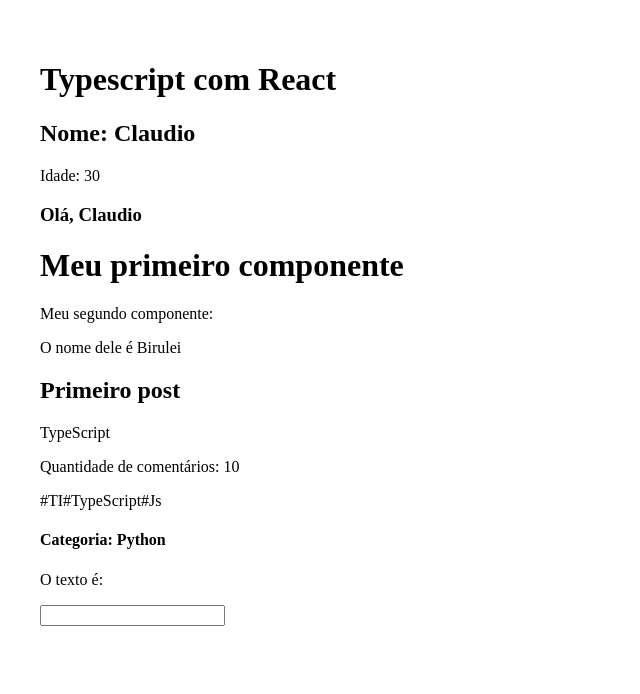
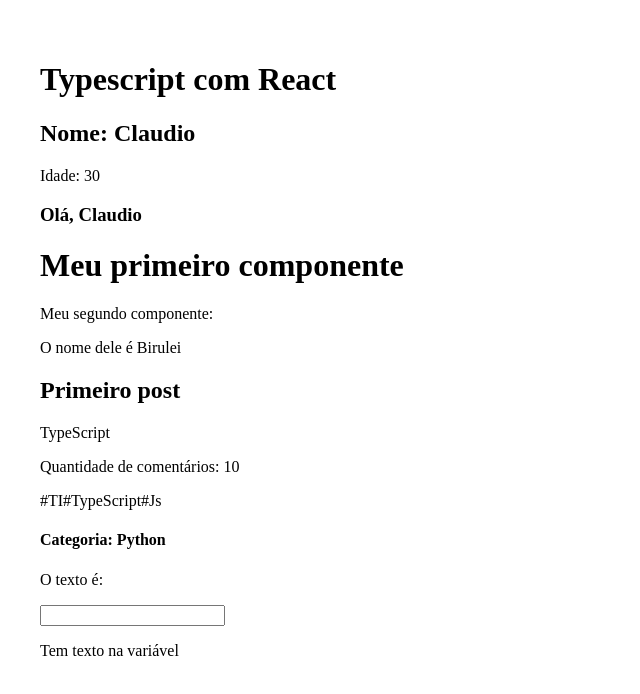
Before and after one commit to clacerda/React_Aulas_ProfMateusBattisti, a React (Create React App) app in the folder INTERMEDIARIO_TYPESCRIPT/11_react_com_ts/: page / in a window 1280 px wide. Shown: the top 694 px of the page, without its empty margins (0-640 px from the left). Built offline with nearby package versions, Linux system fonts and the light colour scheme.

Commit message:
Aula Type

```diff
--- a/INTERMEDIARIO_TYPESCRIPT/11_react_com_ts/src/App.tsx
+++ b/INTERMEDIARIO_TYPESCRIPT/11_react_com_ts/src/App.tsx
@@ -9,6 +9,9 @@ import Destructuring, {Category} from "./components/Destructuring";
 
 //6 - useState
 import State from "./components/State";
+
+//8 - Type
+type textOrNull = string | null;
 
 function App() {
 
@@ -25,7 +28,11 @@ function App() {
     return `Olá, ${name}`;
   }
 
+  //8 - Types
+  const myText:textOrNull = "Tem algum texto aqui"
+  let mySecondText:textOrNull = null;
 
+  mySecondText = null;
 
   return (
     <div className="App">
@@ -46,6 +53,14 @@ function App() {
                       category={Category.PY} />
 
       <State />
+      {
+        myText &&
+        <p>Tem texto na variável</p>
+      }
+      {
+        mySecondText &&
+        <p>Tem texto na variável 2</p>
+      }
     </div>
   );
 }
```
